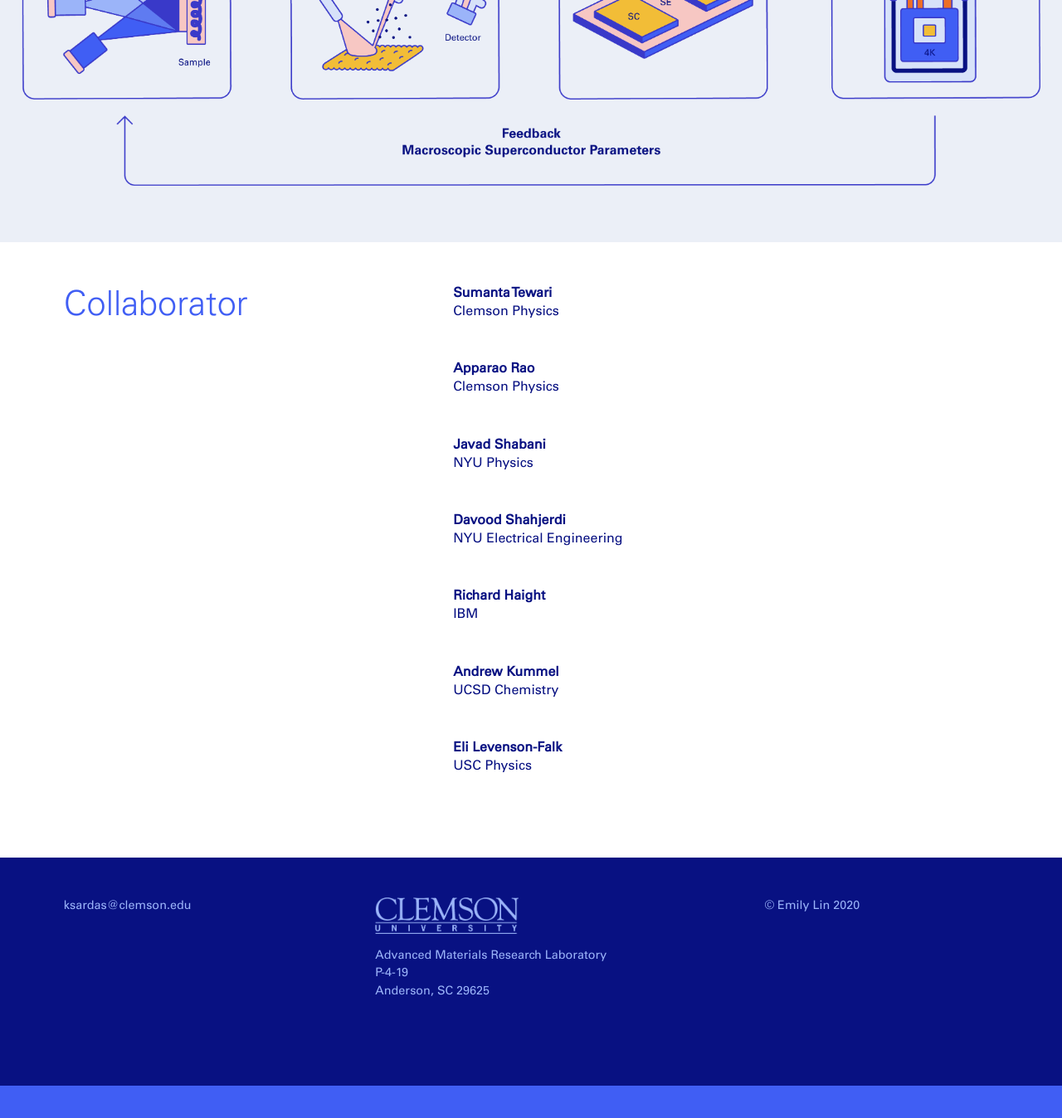
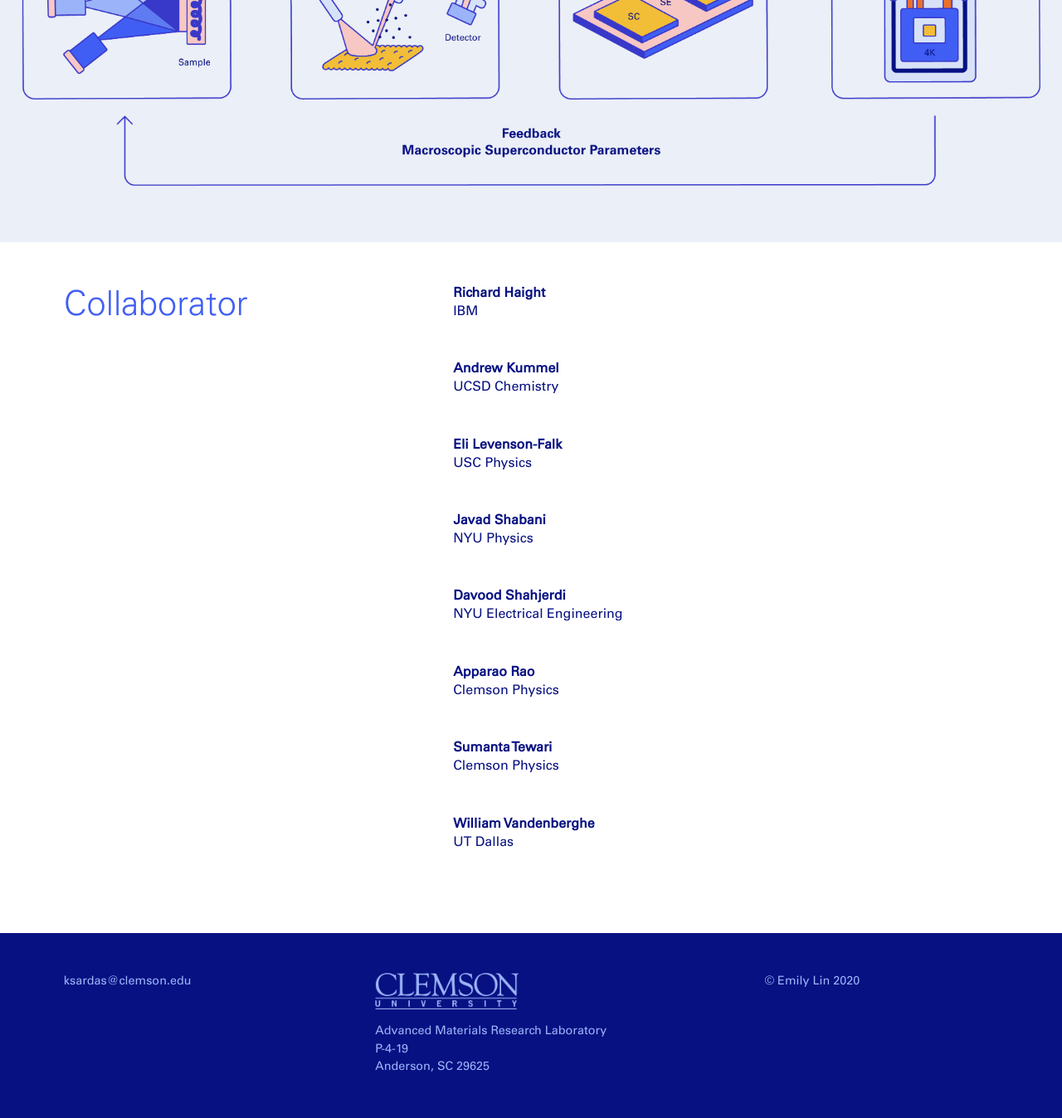
Before and after one commit to labeq/labeq.github.io, a Jekyll site: the page built from research/index.html, in a window 1280 px wide and 1400 px high, scrolled down 1387 px. Shown: the top 1348 px of the window at 83% size. Built offline with Jekyll 4.4.1, drawn with Linux system fonts in a browser that asks for light colours; before the commit the page ends 2696 px from its top, so only the background shows below that.

Commit message:
Reordered alphabetically and added William

```diff
--- a/research/index.html
+++ b/research/index.html
@@ -47,13 +47,18 @@
         </div>
         <div class="col-md-7">
             <h5 class="collaborator-name">
-                <b>Sumanta Tewari</b>
-                <br>Clemson Physics
+                <b>Richard Haight</b>
+                <br>IBM
             </h5>
 
             <h5 class="collaborator-name">
-                <b>Apparao Rao</b>
-                <br>Clemson Physics
+                <b>Andrew Kummel</b>
+                <br>UCSD Chemistry
+            </h5>
+
+            <h5 class="collaborator-name">
+                <b>Eli Levenson-Falk</b>
+                <br>USC Physics
             </h5>
 
             <h5 class="collaborator-name">
@@ -67,19 +72,20 @@
             </h5>
 
             <h5 class="collaborator-name">
-                <b>Richard Haight</b>
-                <br>IBM
+                <b>Apparao Rao</b>
+                <br>Clemson Physics
             </h5>
 
             <h5 class="collaborator-name">
-                <b>Andrew Kummel</b>
-                <br>UCSD Chemistry
+                <b>Sumanta Tewari</b>
+                <br>Clemson Physics
             </h5>
 
             <h5 class="collaborator-name">
-                <b>Eli Levenson-Falk</b>
-                <br>USC Physics
+                <b>William Vandenberghe</b>
+                <br>UT Dallas
             </h5>
+
         </div>
     </div>
 
```
